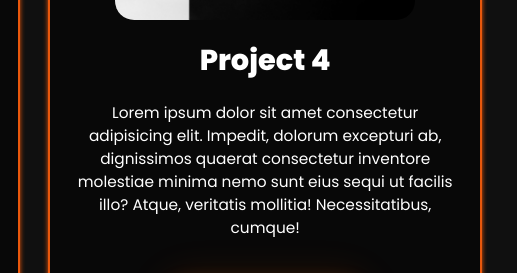
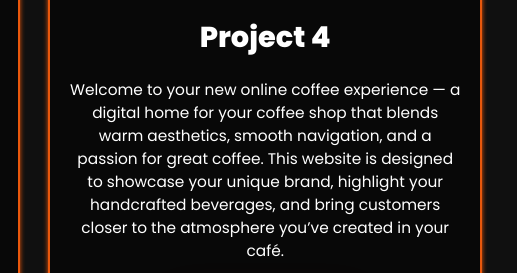
Before and after one commit to sabryabosohab2025-tech/SabryAhmed-Portfolio-, a plain HTML site: page index.html in a window 1280 px wide. Shown: the part 4845-5118 px from the top of the page, 606-1123 px from the left. Drawn offline with nearby package versions, Linux system fonts and the light colour scheme.

Commit message:
Update index.html

```diff
--- a/index.html
+++ b/index.html
@@ -125,7 +125,7 @@
       <div class="project-card">
         <img src="project4.png" alt="Project 4">
         <h3>Project 4</h3>
-        <p>Lorem ipsum dolor sit amet consectetur adipisicing elit. Impedit, dolorum excepturi ab, dignissimos quaerat consectetur inventore molestiae minima nemo sunt eius sequi ut facilis illo? Atque, veritatis mollitia! Necessitatibus, cumque!</p>
+        <p>Welcome to your new online coffee experience — a digital home for your coffee shop that blends warm aesthetics, smooth navigation, and a passion for great coffee. This website is designed to showcase your unique brand, highlight your handcrafted beverages, and bring customers closer to the atmosphere you’ve created in your café.</p>
         <a href="https://sabryabosohab2025-tech.github.io/CoffeeSHOP/" class="btn">Review Project</a>
       </div>
       <div class="project-card">
```
